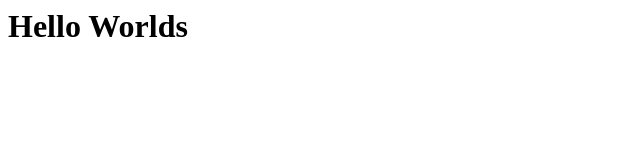
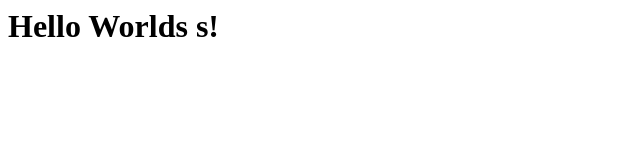
Before and after one commit to ashutosh8657/test, a plain HTML site: page index.html in a window 1280 px wide. Shown: the full height of the page, 0-640 px from the left. Drawn offline with Linux system fonts and the light colour scheme.

Commit message:
Initial commit

```diff
--- a/index.html
+++ b/index.html
@@ -1,3 +1,3 @@
 <h1>
-	Hello Worlds
+	Hello Worlds s!
 </h1>
```
Also changed, not shown: 1 other file.
